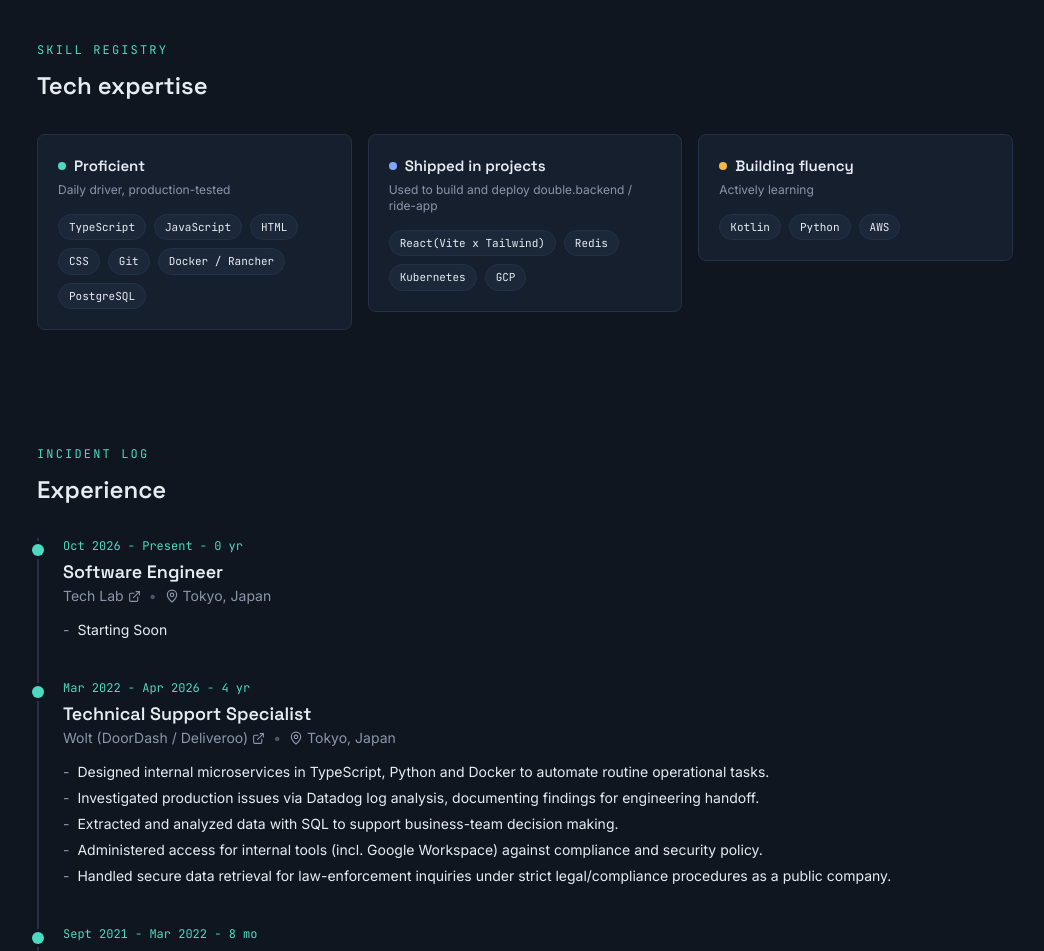
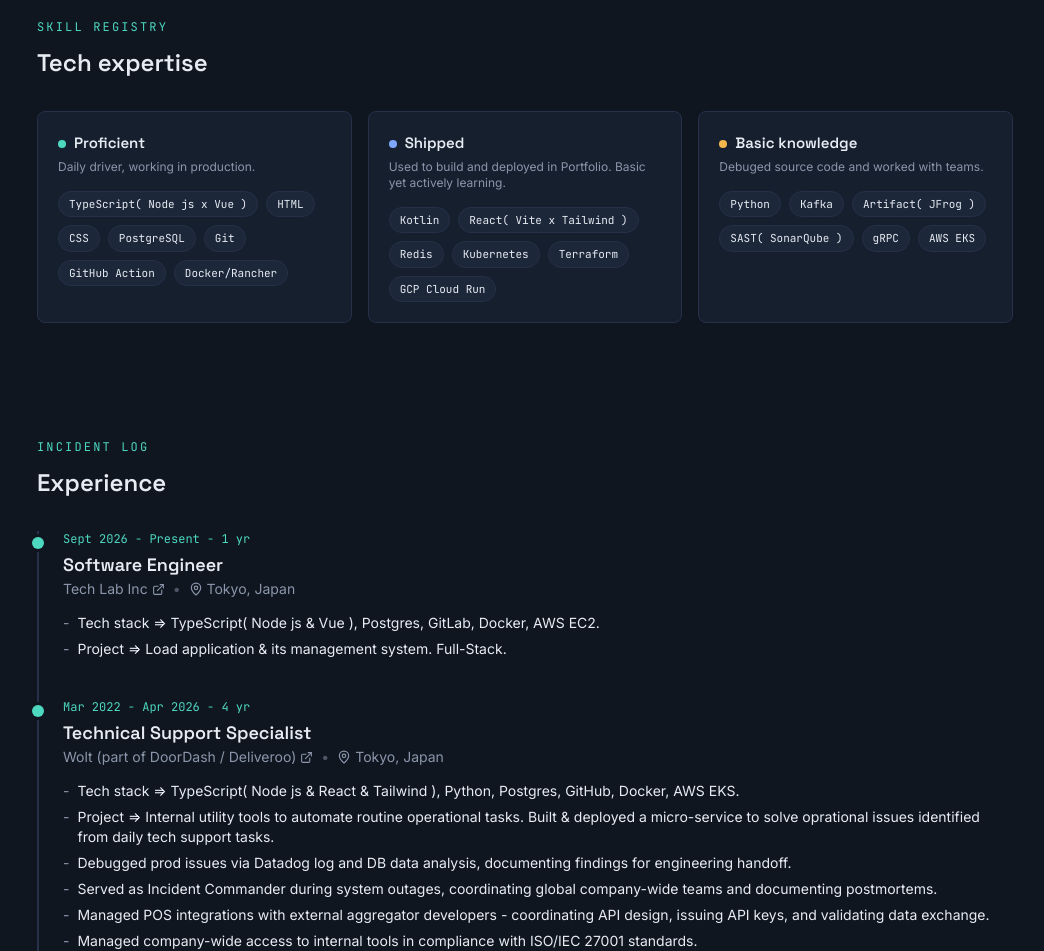
Before and after one commit to hibiki-shibata/hibiki-shibata.github.io, a React (Vite) app: page / in a window 1280 px wide. Shown: the part 960-1911 px from the top of the page, without its empty margins (115-1159 px from the left). Built offline with nearby package versions, Linux system fonts and the light colour scheme.

Commit message:
Compiled & Ready to Deploy

```diff
--- a/src/components/sections/Experiences.tsx
+++ b/src/components/sections/Experiences.tsx
@@ -6,33 +6,36 @@ import Reveal from "../ui/Reveal";
 const experience = [
     {
         role: 'Software Engineer',
-        company: 'Tech Lab',
+        company: 'Tech Lab Inc',
         href: 'https://techlab-inc.co.jp',
-        period: 'Oct 2026 - Present',
+        period: 'Sept 2026 - Present',
         location: 'Tokyo, Japan',
-        duration: '0 yr',
+        duration: '1 yr',
         points: [
-            'Starting Soon',
+            'Tech stack => TypeScript( Node js & Vue ), Postgres, GitLab, Docker, AWS EC2.', ,
+            'Project => Load application & its management system. Full-Stack.', ,
         ],
     },
     {
         role: 'Technical Support Specialist',
-        company: 'Wolt (DoorDash / Deliveroo)',
+        company: 'Wolt (part of DoorDash / Deliveroo)',
         href: 'https://explore.wolt.com/en/fin/about',
         period: 'Mar 2022 - Apr 2026',
         location: 'Tokyo, Japan',
         duration: '4 yr',
         points: [
-            'Designed internal microservices in TypeScript, Python and Docker to automate routine operational tasks.',
-            'Investigated production issues via Datadog log analysis, documenting findings for engineering handoff.',
-            'Extracted and analyzed data with SQL to support business-team decision making.',
-            'Administered access for internal tools (incl. Google Workspace) against compliance and security policy.',
+            'Tech stack => TypeScript( Node js & React & Tailwind ), Python, Postgres, GitHub, Docker, AWS EKS.',
+            'Project => Internal utility tools to automate routine operational tasks. Built & deployed a micro-service to solve oprational issues identified from daily tech support tasks.',
+            'Debugged prod issues via Datadog log and DB data analysis, documenting findings for engineering handoff.',
+            'Served as Incident Commander during system outages, coordinating global company-wide teams and documenting postmortems.',
+            'Managed POS integrations with external aggregator developers - coordinating API design, issuing API keys, and validating data exchange.',
+            'Managed company-wide access to internal tools in compliance with ISO/IEC 27001 standards.',
             'Handled secure data retrieval for law-enforcement inquiries under strict legal/compliance procedures as a public company.',
         ],
     },
     {
         role: 'Support Associate',
-        company: 'Wolt (DoorDash / Deliveroo)',
+        company: 'Wolt (part of DoorDash / Deliveroo)',
         href: 'https://explore.wolt.com/en/fin/about',
         period: 'Sept 2021 - Mar 2022',
         location: 'Fukuoka, Japan',
--- a/src/components/sections/Hero.tsx
+++ b/src/components/sections/Hero.tsx
@@ -6,13 +6,13 @@ export default function Hero() {
     return (
         <>
             <div>
-                <Eyebrow>Learning better architecture code</Eyebrow>
+                <Eyebrow>Keep learning & architect meticulously</Eyebrow>
                 <h1 className="text-4xl sm:text-5xl font-semibold mb-4 leading-tight" style={{ fontFamily: "'Space Grotesk', sans-serif" }}>
                     Hibiki Shibata
                 </h1>
                 <p className="text-base mb-6" style={{ color: colors.muted }}>
-                    Five years of engineering ops at Wolt,  building the backend services that empower them alongside.
-                    Now focusing on the Full-Stack development.
+                    Bilingual Software Staff five years of experience at Wolt & Tech Lab, combinding full-stack software development & Global scale production engineering and its operation.
+
                 </p>
                 <div className="flex flex-wrap items-center gap-3 mb-8">
                     <span className="flex items-center gap-1.5 text-xs px-3 py-1.5 rounded-full" style={{ background: colors.surface, border: `1px solid ${colors.border}`, color: colors.muted }}>
--- a/src/components/sections/Projects.tsx
+++ b/src/components/sections/Projects.tsx
@@ -11,7 +11,7 @@ const projects = [
         stack: ['TypeScript', 'Express', 'PostgreSQL', 'Prisma', 'Redis'],
         href: 'https://github.com/hibiki-shibata/double.backend/blob/main/doc/overview.md',
         points: [
-            'Repository/service layering with a cached-repository decorator pattern over Redis (cache-aside, pattern-based invalidation).',
+            'Feature-based MVC architecture, with a cached-repository using Redis (cache-aside, pattern-based invalidation).',
             'Atomic conditional-UPDATE patterns to prevent TOCTOU races in wallet withdrawals and bet creation.',
             'Request-scoped tracing via AsyncLocalStorage; Zod-validated Express middleware with RBAC (401 vs 403).',
         ],
@@ -19,7 +19,7 @@ const projects = [
     {
         name: 'Ride App',
         tagline: 'Ride-hailing driver platform, cloud-native end to end',
-        stack: ['GCP', 'Terraform', 'Cloud Run', 'React', 'TanStack Query'],
+        stack: ['GCP Cloud Run', 'Terraform', 'React(TypeScript)', 'TanStack Query'],
         href: 'https://github.com/hibiki-shibata/ride.driver.backend',
         points: [
             'Terraform-provisioned GCP infra: Cloud Run, Cloud SQL over private VPC, Artifact Registry.',
@@ -30,7 +30,7 @@ const projects = [
     {
         name: 'Stock Profit Simulator',
         tagline: 'Calculate expected stock profits with multi-factors',
-        stack: ['React(Vite)', 'Typescript', 'GitHub Page'],
+        stack: ['React(Vite x Tailwind)', 'Typescript', 'GitHub Page'],
         href: 'https://hibiki-shibata.github.io/stock-profit-calculation/',
         points: [
             'Interactive web app for estimating investment returns, including profit, loss, and percentage gains across different scenarios.',
--- a/src/components/sections/Skills.tsx
+++ b/src/components/sections/Skills.tsx
@@ -3,27 +3,26 @@ import Eyebrow from "../ui/Eyebrow";
 import Reveal from "../ui/Reveal";
 import Tag from "../ui/Tag";
 
-type SkillGroupProps = {
-    title: string;
-    note: string;
-    dotColor: string;
-    items: string[];
-};
-
-function SkillGroup({ title, note, dotColor, items }: SkillGroupProps) {
-    return (
-        <div className="rounded-lg p-5" style={{ background: colors.surface, border: `1px solid ${colors.border}` }}>
-            <div className="flex items-center gap-2 mb-1">
-                <span className="w-2 h-2 rounded-full" style={{ background: dotColor }} />
-                <h3 className="font-semibold text-[15px]" style={{ fontFamily: "'Space Grotesk', sans-serif" }}>{title}</h3>
-            </div>
-            <p className="text-xs mb-4" style={{ color: colors.muted }}>{note}</p>
-            <div className="flex flex-wrap gap-2">
-                {items.map((s: string) => <Tag key={s}>{s}</Tag>)}
-            </div>
-        </div>
-    );
-}
+const expertises = [
+    {
+        "title": "Proficient",
+        "description": "Daily driver, working in production.",
+        "dotColor": colors.accent,
+        "items": ['TypeScript( Node js x Vue )', 'HTML', 'CSS', 'PostgreSQL', 'Git', 'GitHub Action', 'Docker/Rancher']
+    },
+    {
+        "title": "Shipped",
+        "description": "Used to build and deployed in Portfolio. Basic yet actively learning.",
+        "dotColor": colors.accent3,
+        "items": ['Kotlin', 'React( Vite x Tailwind )', 'Redis', 'Kubernetes', 'Terraform', 'GCP Cloud Run']
+    },
+    {
+        "title": "Basic knowledge",
+        "description": "Debuged source code and worked with teams.",
+        "dotColor": colors.accent2,
+        "items": ['Python', 'Kafka', 'Artifact( JFrog )', 'SAST( SonarQube )', 'gRPC', 'AWS EKS']
+    },
+]
 
 export default function Skills() {
     return (
@@ -33,12 +32,22 @@ export default function Skills() {
                 <h2 className="text-2xl font-semibold mb-8" style={{ fontFamily: "'Space Grotesk', sans-serif" }}>Tech expertise</h2>
             </Reveal>
             <div className="grid sm:grid-cols-3 gap-4">
-                <Reveal><SkillGroup title="Proficient" note="Daily driver, production-tested" dotColor={colors.accent}
-                    items={['TypeScript', 'JavaScript', 'HTML', 'CSS', 'Git', 'Docker / Rancher', 'PostgreSQL']} /></Reveal>
-                <Reveal delay={80}><SkillGroup title="Shipped in projects" note="Used to build and deploy double.backend / ride-app" dotColor={colors.accent3}
-                    items={['React(Vite x Tailwind)', 'Redis', 'Kubernetes', 'GCP']} /></Reveal>
-                <Reveal delay={160}><SkillGroup title="Building fluency" note="Actively learning" dotColor={colors.accent2}
-                    items={['Kotlin', 'Python', 'AWS']} /></Reveal>
+                {expertises.map((p, i) => (
+                    <div className="rounded-lg p-5" style={{ background: colors.surface, border: `1px solid ${colors.border}` }}>
+                        <div className="flex items-center gap-2 mb-1">
+                            <span className="w-2 h-2 rounded-full" style={{ background: p.dotColor }} />
+                            <h3 className="font-semibold text-[15px]" style={{ fontFamily: "'Space Grotesk', sans-serif" }}>
+                                {p.title}
+                            </h3>
+                        </div>
+                        <p className="text-xs mb-4" style={{ color: colors.muted }}>
+                            {p.description}
+                        </p>
+                        <div className="flex flex-wrap gap-2">
+                            {p.items.map((s: string) => <Tag key={s}>{s}</Tag>)}
+                        </div>
+                    </div>
+                ))}
             </div>
         </>
     )
--- a/src/components/sections/TerminalInfo.tsx
+++ b/src/components/sections/TerminalInfo.tsx
@@ -4,8 +4,8 @@ import { colors } from '../../data/colors';
 export default function TerminalInfo() {
     const lines = [
         { p: '$ whoami', o: 'hibiki_shibata' },
-        { p: '$ role --current', o: 'Software Developer, Tech Lab \u2192 transitioning to Full-Stack Engineer' },
-        { p: '$ language --list', o: 'TypeScript, Kotlin' },
+        { p: '$ role --current', o: 'Software Developer, Tech Lab \u2192 Full-Stack' },
+        { p: '$ language --list', o: 'TypeScript, Kotlin, English, Japanese' },
         { p: '$ contact --show', o: 'linkedin.com/in/hibiki-shibata' },
     ];
     const [shown, setShown] = useState(0);
```
Also changed, not shown: 3 other files (tests, documents, lock files or other folders).
